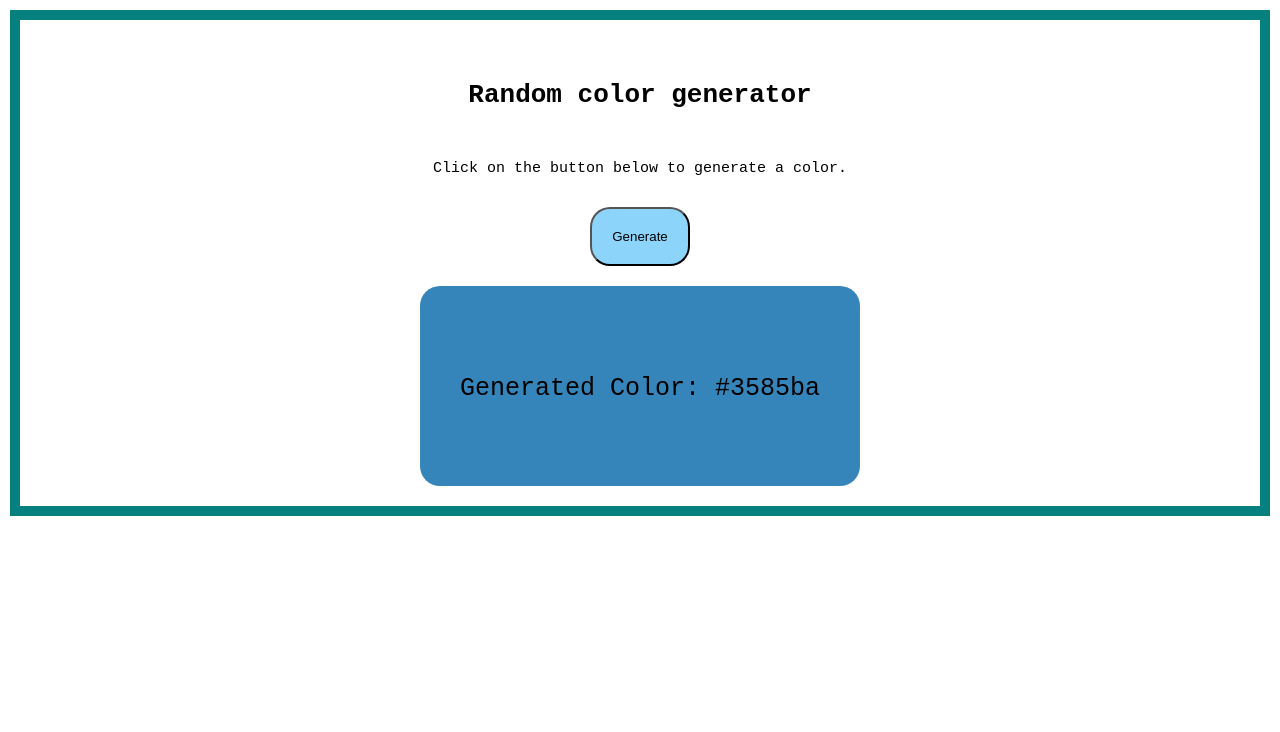
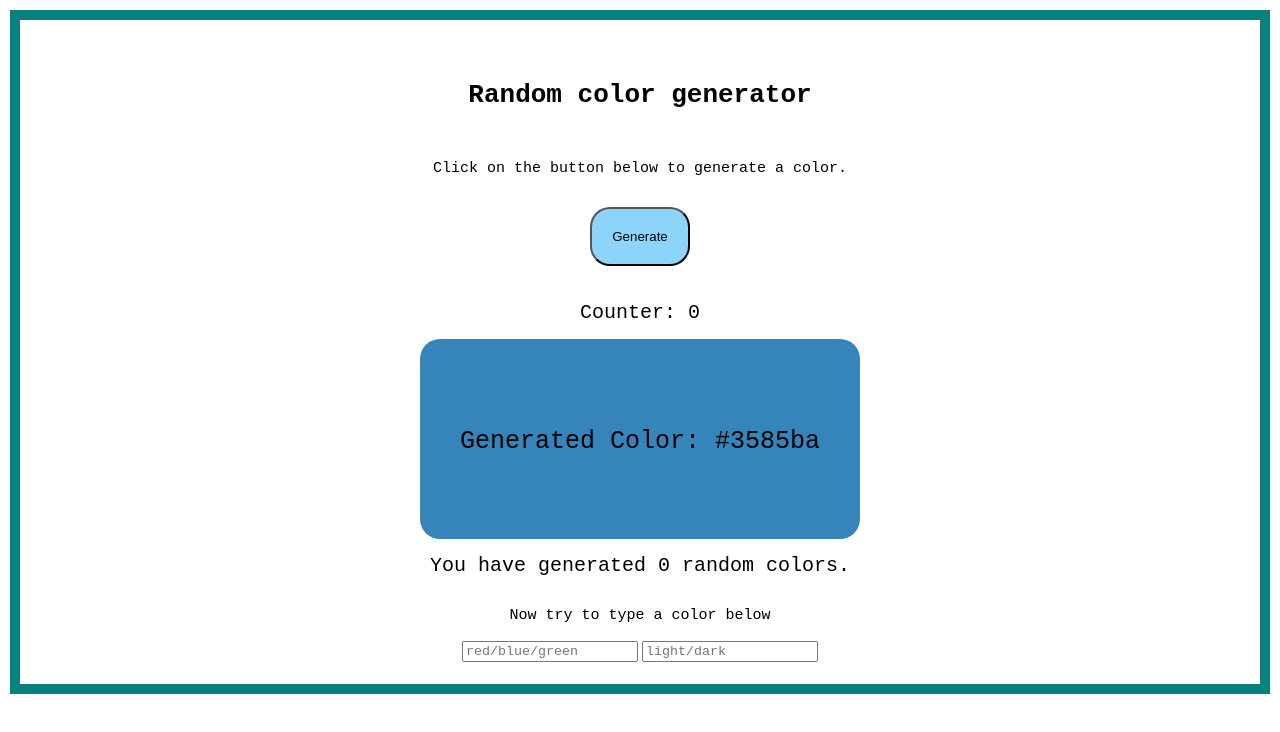
Before and after one commit to RavidEf/react-random-color-generator, a React app: page / in a window 1280 px wide. Shown: the top 732 px of the page. Built offline with nearby package versions, Linux system fonts and the light colour scheme; the HTML template or start-up script is replaced by a standard one.

Commit message:
Add new input fields for strech goals

```diff
--- a/src/App.js
+++ b/src/App.js
@@ -2,8 +2,14 @@ import randomColor from 'randomcolor';
 import { useState } from 'react';
 
 export default function App() {
-  const initialColor = randomColor();
+  const initialColor = randomColor({
+    luminosity: ['light', 'dark'],
+    hue: ['red', 'blue', 'green'],
+  });
   const [color, setColor] = useState(initialColor);
+  const [count, setCount] = useState(0);
+  const [hueInput, setHueInput] = useState(initialColor.hue);
+  const [lumInput, setLumInput] = useState(initialColor.luminosity);
 
   return (
     <div
@@ -42,6 +48,9 @@ export default function App() {
         onClick={() => {
           const newColor = randomColor();
           setColor(newColor);
+          setCount(count + 1);
+          setHueInput(initialColor.hue);
+          setLumInput(initialColor.luminosity);
         }}
         id="colorinput"
         name="colorinput"
@@ -55,13 +64,22 @@ export default function App() {
       >
         Generate
       </button>
-
+      <p
+        style={{
+          fontSize: '20px',
+          alignContent: 'center',
+          margin: '5px',
+          padding: '10px',
+        }}
+      >
+        Counter: {count}
+      </p>
       <div
         id="buttonDiv"
         style={{
           height: '200px',
           borderRadius: '20px',
-          backgroundColor: `${color}`,
+          backgroundColor: `${hueInput || color || lumInput}  `,
           animation: 'ease-in',
           transition: '0.75s',
           lineHeight: '125px',
@@ -80,6 +98,46 @@ export default function App() {
           Generated Color: {color}
         </p>
       </div>
+      <p
+        style={{
+          fontSize: '20px',
+          alignContent: 'center',
+          margin: '5px',
+          padding: '10px',
+        }}
+      >
+        You have generated {count} random colors.
+      </p>
+
+      <div>
+        <p
+          style={{
+            textAlign: 'center',
+            fontSize: '15px',
+          }}
+        >
+          Now try to type a color below
+        </p>
+        <input
+          placeholder="red/blue/green"
+          value={hueInput}
+          onChange={(event) => setHueInput(event.currentTarget.value)}
+          style={{
+            fontFamily: 'monospace',
+            margin: '2px',
+          }}
+        />
+
+        <input
+          placeholder="light/dark"
+          value={lumInput}
+          onChange={(event) => setLumInput(event.currentTarget.value)}
+          style={{
+            fontFamily: 'monospace',
+            margin: '2px',
+          }}
+        />
+      </div>
     </div>
   );
 }
```
